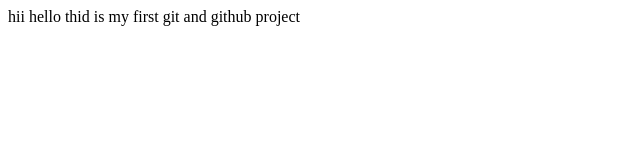
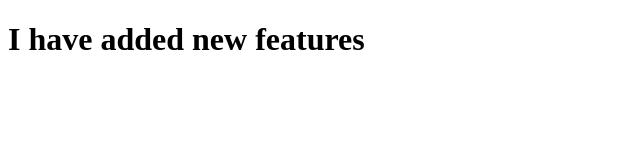
Before and after one commit to atif-ahmad-dev/myfirstproject, a plain HTML site: page index.html in a window 1280 px wide. Shown: the whole page, without its empty margins (0-640 px from the left). Drawn offline with Linux system fonts and the light colour scheme.

Commit message:
Added website files

```diff
--- a/index.html
+++ b/index.html
@@ -5,6 +5,6 @@
         <title>Document</title>
 </head>
 <body>
-        hii hello thid is my first git and github project
+        <h1> I have added new features<h1>
 </body>
 </html>
```
